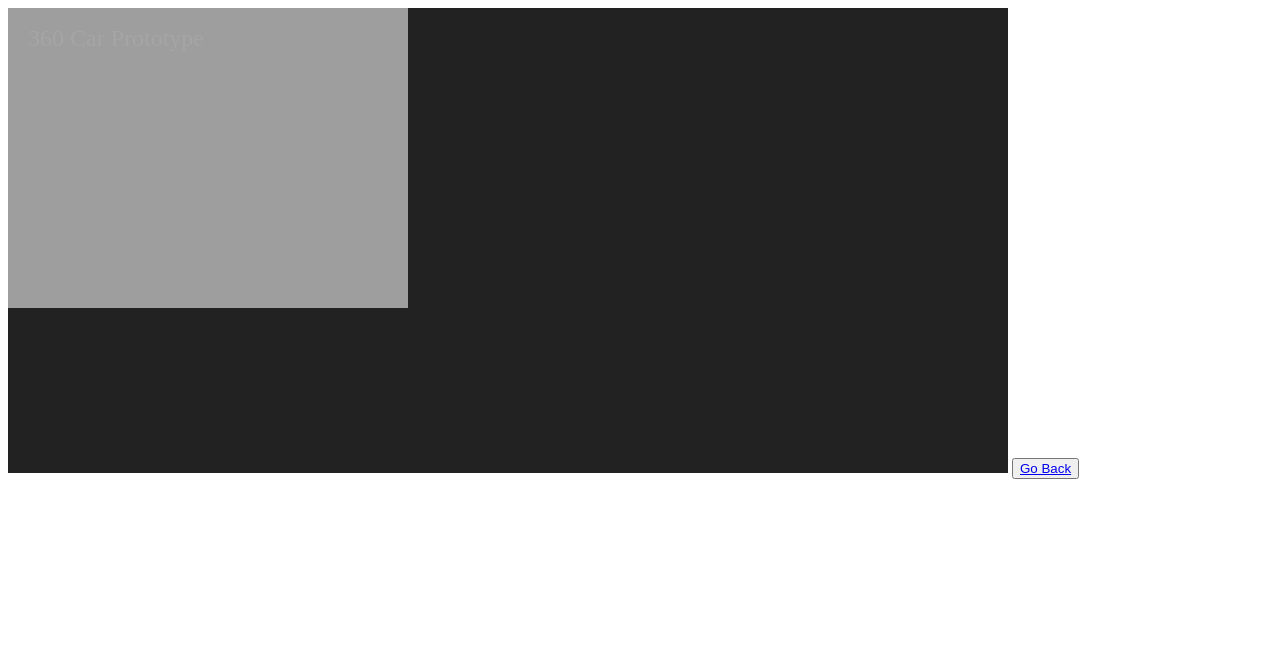
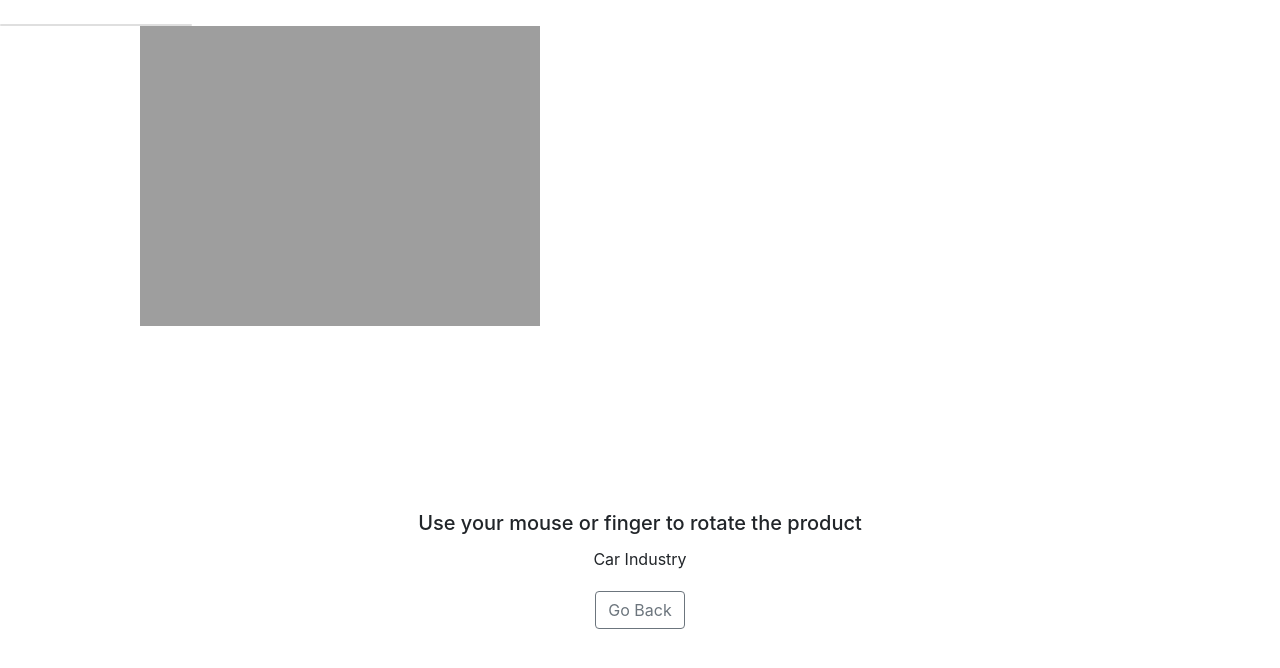
Before and after one commit to migueldamaia/360-catalog-prototype, a plain HTML site: page index.html in a window 1280 px wide. Drawn offline with nearby package versions, Linux system fonts and the light colour scheme.

Commit message:
design prototype page

```diff
--- a/index.html
+++ b/index.html
@@ -1,17 +1,44 @@
 <html>
-    <head></head>
+    <head>
+
+    </head>
     <body>
         <div>
+            <link rel="stylesheet" href="https://maxcdn.bootstrapcdn.com/bootstrap/4.0.0/css/bootstrap.min.css" integrity="sha384-Gn5384xqQ1aoWXA+058RXPxPg6fy4IWvTNh0E263XmFcJlSAwiGgFAW/dAiS6JXm" crossorigin="anonymous">
+            <script src="https://code.jquery.com/jquery-3.2.1.slim.min.js" integrity="sha384-KJ3o2DKtIkvYIK3UENzmM7KCkRr/rE9/Qpg6aAZGJwFDMVNA/GpGFF93hXpG5KkN" crossorigin="anonymous"></script>
+            <script src="https://cdnjs.cloudflare.com/ajax/libs/popper.js/1.12.9/umd/popper.min.js" integrity="sha384-ApNbgh9B+Y1QKtv3Rn7W3mgPxhU9K/ScQsAP7hUibX39j7fakFPskvXusvfa0b4Q" crossorigin="anonymous"></script>
+            <script src="https://maxcdn.bootstrapcdn.com/bootstrap/4.0.0/js/bootstrap.min.js" integrity="sha384-JZR6Spejh4U02d8jOt6vLEHfe/JQGiRRSQQxSfFWpi1MquVdAyjUar5+76PVCmYl" crossorigin="anonymous"></script>
 
 
         <script type="text/javascript" src="360-lib-0.6.0.min.js"></script>
 
 
         <script src="main.js"></script>
-        <canvas id='canvas' width="1000" height="465"></canvas>
-        <button>
-            <a href="http://localhost:3000/">Go Back</a>
-        </button>
+<div>
+
+
+        <div  style="text-align:center"  >
+              <!--<canvas id='canvas' width="1000" height="465"></canvas>-->
+                <br >
+              <div class="card" style="width: 12rem;"></div>
+              <canvas id='canvas' width="1000" height="465"></canvas>
+            <div class="card-body">
+              <h5 class="card-title">Use your mouse or finger to rotate the product</h5>
+              <p class="card-text">Car Industry</p>
+            </div>
+          </div>
+
+        </div>
+        <div  style="text-align:center">
+          <button type="button" class="btn btn-outline-secondary">
+
+                <a style="text-decoration:none; color: inherit;"   href="https://slicksoftware.pt/">Go Back</a>
+            </button>
+        </div>
+        </div>
+
+
+
 
 
     </div>
--- a/main.js
+++ b/main.js
@@ -70,10 +70,10 @@ function init() {
     var bmp = new createjs.Bitmap();
     stage.addChild(bmp);
 
-    var myTxt = new createjs.Text("360 Car Prototype", '24px Ubuntu', "#ffffff");
+    /*var myTxt = new createjs.Text("360 Car Prototype", '24px Ubuntu', "#ffffff");
     myTxt.x = myTxt.y =20;
     myTxt.alpha = 0.08;
-    stage.addChild(myTxt);
+    stage.addChild(myTxt);   */
 
 
     function load360Image() {
@@ -86,7 +86,7 @@ function init() {
     function img360Loaded(event) {
         loaded++;
         bg.graphics.clear()
-        bg.graphics.beginFill("#222").drawRect(0,0,stage.canvas.width * loaded/totalFrames, stage.canvas.height);
+       // bg.graphics.beginFill("#222").drawRect(0,0,stage.canvas.width * loaded/totalFrames, stage.canvas.height);
         bg.graphics.endFill();
 
         if(loaded==totalFrames) start360();
```
